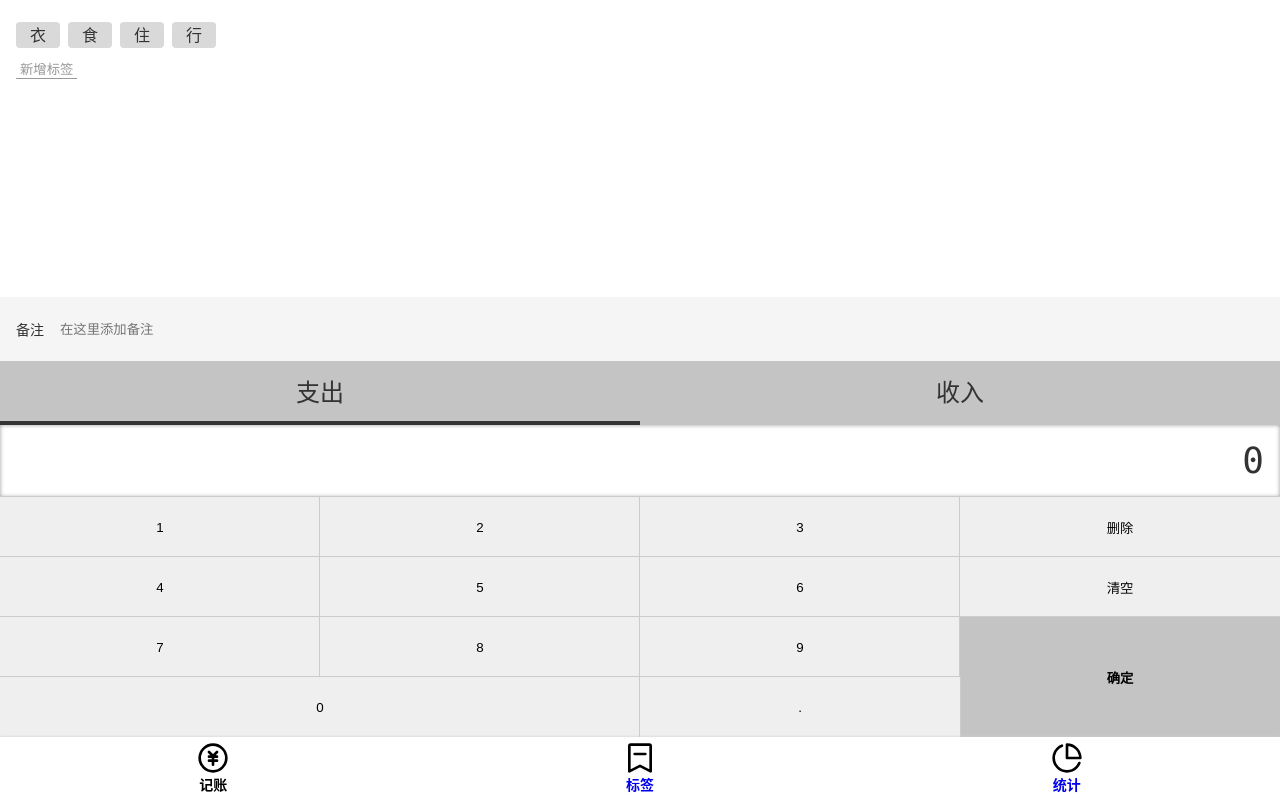
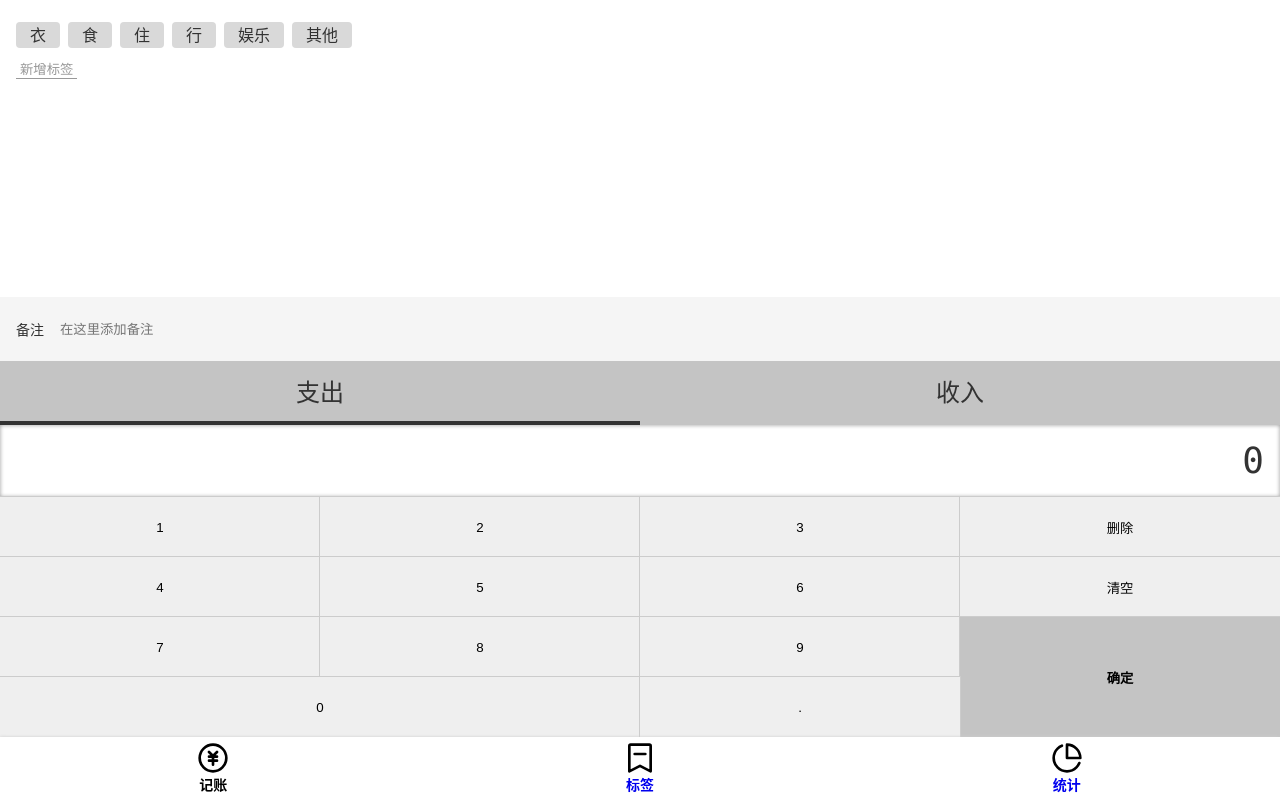
Before and after one commit to fgh319/keepAccounts, a Vue app: page /#/money in a window 1280 px wide. Built offline with nearby package versions, Linux system fonts and the light colour scheme.

Commit message:
可以选中或取消tag

```diff
--- a/src/components/Money/Tags.vue
+++ b/src/components/Money/Tags.vue
@@ -1,14 +1,27 @@
-<script setup lang="ts">
+<script lang="ts">
+  import Vue from "vue";
+  import {Component, Prop} from "vue-property-decorator";
 
+  @Component
+  export default class Tags extends Vue {
+    @Prop(Array) dataSource: string[] | undefined;
+    selectedTags: string[] = [];
+
+    toggle(tag: string) {
+      const index = this.selectedTags.indexOf(tag);
+      if (index >= 0) {
+        this.selectedTags.splice(index, 1);
+      } else {
+        this.selectedTags.push(tag);
+      }
+    }
+  }
 </script>
 
 <template>
   <div class="tags">
     <ul class="current">
-      <li>衣</li>
-      <li>食</li>
-      <li>住</li>
-      <li>行</li>
+      <li v-for="tag in dataSource" :key="tag" @click="toggle(tag)" :class="{selected: selectedTags.indexOf(tag) >= 0}">{{tag}}</li>
     </ul>
     <div class="new">
       <button>新增标签</button>
@@ -31,13 +44,16 @@
 
     li {
       background: #d9d9d9;
-
       height: 26px;
       line-height: 26px;
       border-radius: 4px;
       padding: 0 14px;
       margin-top: 6px;
       margin-right: 8px;
+      &.selected {
+        background: #777;
+        color: #fff;
+      }
     }
   }
 
--- a/src/views/Money.vue
+++ b/src/views/Money.vue
@@ -1,6 +1,27 @@
+<script>
+import Tags from "@/components/Money/Tags.vue";
+import Notes from "@/components/Money/Notes.vue";
+import Types from "@/components/Money/Types.vue";
+import NumberPad from "@/components/Money/NumberPad.vue";
+
+  export default {
+    components: {
+      Tags,
+      Notes,
+      Types,
+      NumberPad
+    },
+    data() {
+      return {
+        tags: ["衣", "食", "住", "行", "娱乐", "其他"]
+      };
+    }
+  }
+</script>
+
 <template>
   <Layout class-prefix="layout">
-    <Tags />
+    <Tags :data-source="tags" />
     <Notes />
     <Types />
     <NumberPad />
@@ -16,10 +37,3 @@
 <style lang="scss" scoped>
 @import "@/assets/styles/helper.scss";
 </style>
-
-<script setup lang="ts">
-import Tags from "@/components/Money/Tags.vue";
-import Notes from "@/components/Money/Notes.vue";
-import Types from "@/components/Money/Types.vue";
-import NumberPad from "@/components/Money/NumberPad.vue";
-</script>
```
